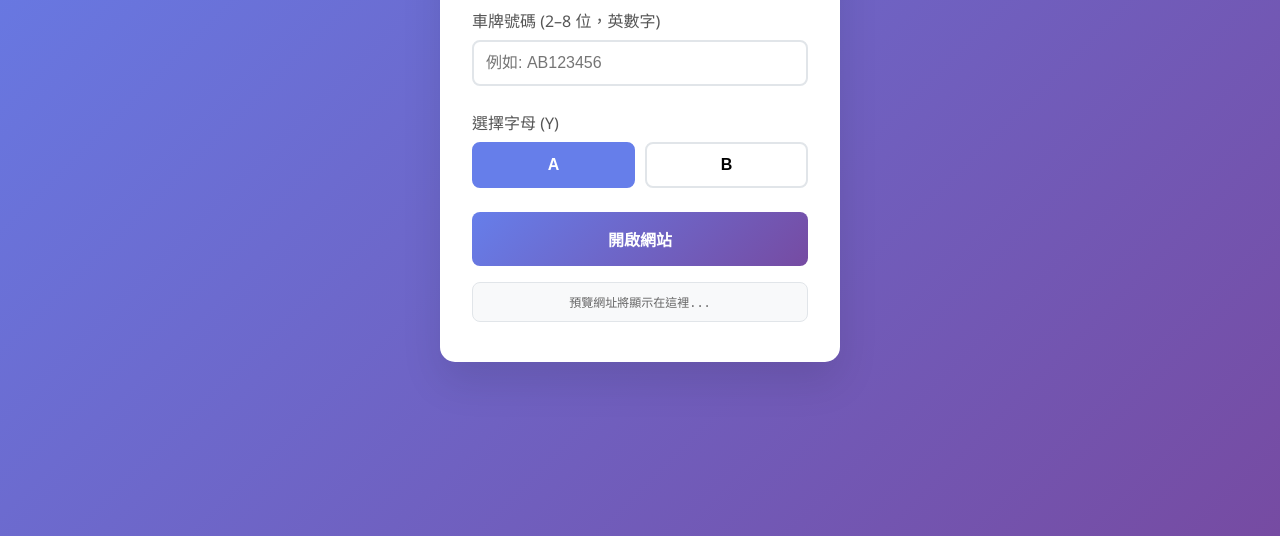
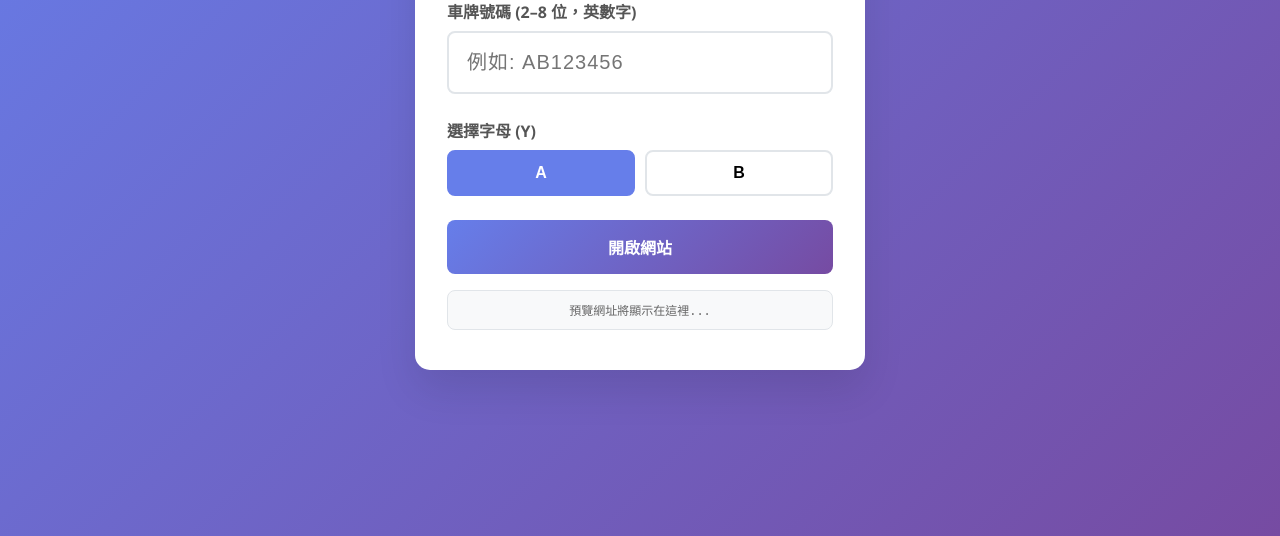
Before and after one commit to ImTomDaDude/kmb-opener, a plain HTML site: page index.html in a window 1280 px wide. Shown: the part 264-800 px from the top of the page. Drawn offline with Linux system fonts and the light colour scheme.

Commit message:
Make license plate input bigger and clearer - increase font size to 20px, add font weight, increase padding to 18px, add letter spacing, and make label bigger

```diff
--- a/index.html
+++ b/index.html
@@ -26,7 +26,7 @@
             border-radius: 15px;
             box-shadow: 0 20px 40px rgba(0, 0, 0, 0.1);
             text-align: center;
-            max-width: 400px;
+            max-width: 450px;
             width: 90%;
         }
 
@@ -45,17 +45,20 @@
             display: block;
             margin-bottom: 0.5rem;
             color: #555;
-            font-weight: 500;
+            font-weight: 600;
+            font-size: 16px;
         }
 
         input[type="text"] {
             width: 100%;
-            padding: 12px;
+            padding: 18px;
             border: 2px solid #e1e5e9;
             border-radius: 8px;
-            font-size: 16px;
+            font-size: 20px;
+            font-weight: 500;
             transition: border-color 0.3s ease;
             background: white;
+            letter-spacing: 1px;
         }
 
         input[type="text"]:focus {
```
